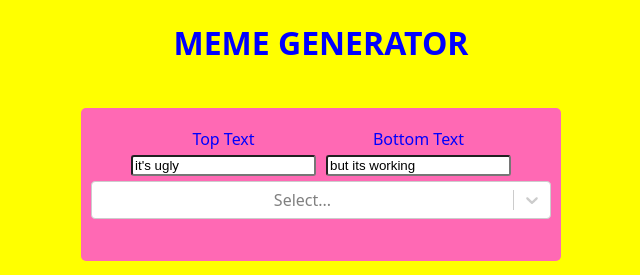
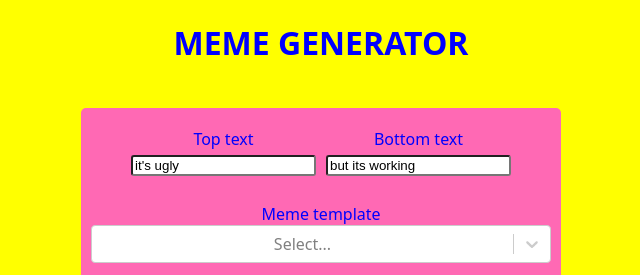
Before and after one commit to gawrbot/react-meme-generator, a React (Create React App) app: page / in a window 1280 px wide. Shown: the top 275 px of the page, without its empty margins (319-959 px from the left). Built offline with nearby package versions, Linux system fonts and the light colour scheme; no server answers.

Commit message:
Correct labels for input fields

```diff
--- a/src/App.js
+++ b/src/App.js
@@ -54,7 +54,7 @@ export default function App() {
         >
           {/* Top Text Input */}
           <label style={{ display: 'grid' }}>
-            Top Text
+            Top text
             <input
               style={{
                 borderRadius: '3px',
@@ -69,7 +69,7 @@ export default function App() {
           <br />
           {/* Bottom Text Input */}
           <label style={{ display: 'grid' }}>
-            Bottom Text
+            Bottom text
             <input
               style={{ borderRadius: '3px', margin: '5px' }}
               value={bottomText}
@@ -81,7 +81,10 @@ export default function App() {
           <br />
           {/* Meme Template Input */}
         </div>
+        <br />
+        <label htmlFor="memeOptions">Meme template</label>
         <Select
+          id="memeOptions"
           options={post}
           value={memeImage}
           onChange={(option) => setMemeImage(option.value)}
```
